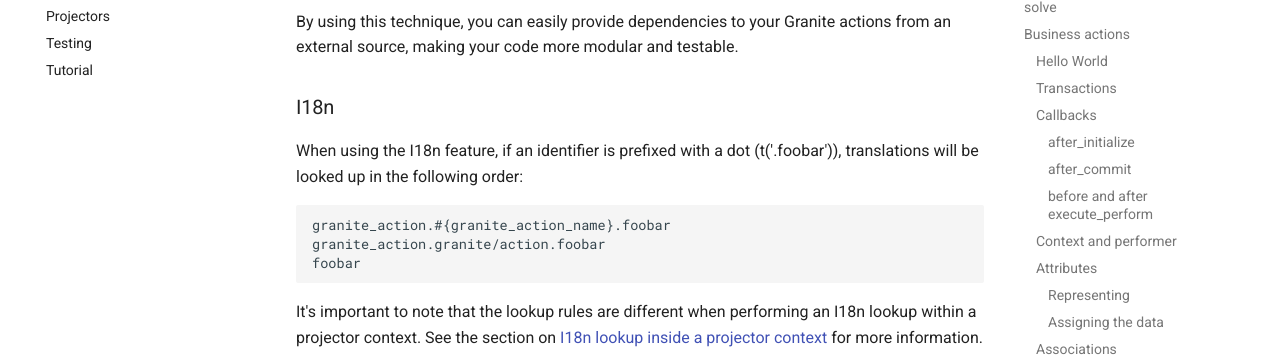
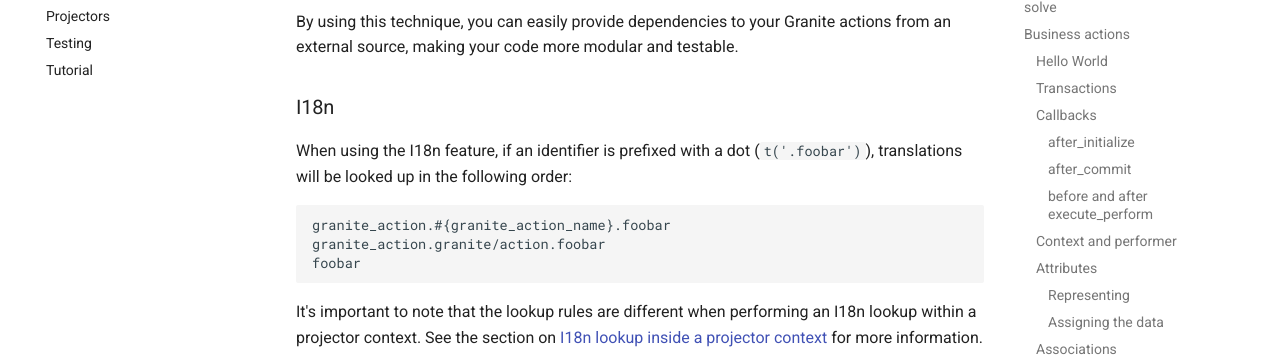
Before and after one commit to toptal/granite, an MkDocs documentation site: the page built from docs/index.md, in a window 1280 px wide and 900 px high, scrolled down 9860 px. Shown: the part 119-476 px from the top of the window. Built offline with MkDocs 1.6.1 and Material for MkDocs 9.7.7, drawn with Linux system fonts in a browser that asks for light colours; comment, search, counter and statistics services are not loaded.

Commit message:
Fix one more place

````diff
--- a/docs/index.md
+++ b/docs/index.md
@@ -442,7 +442,7 @@ By using this technique, you can easily provide dependencies to your Granite act
 
 ### I18n
 
-When using the I18n feature, if an identifier is prefixed with a dot (t('.foobar')), translations will be looked up in the following order:
+When using the I18n feature, if an identifier is prefixed with a dot (`t('.foobar')`), translations will be looked up in the following order:
 
 ```
 granite_action.#{granite_action_name}.foobar
````
